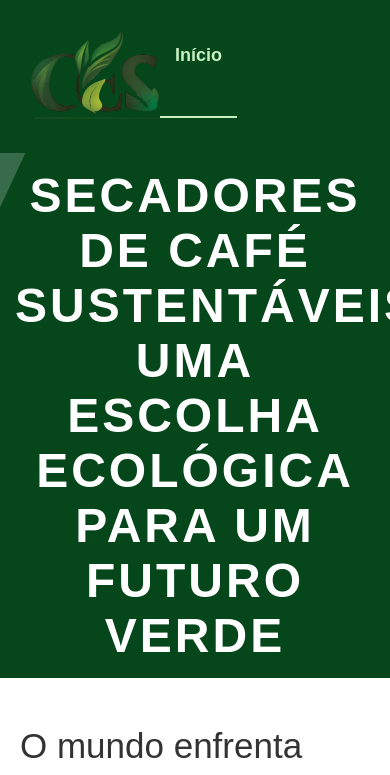
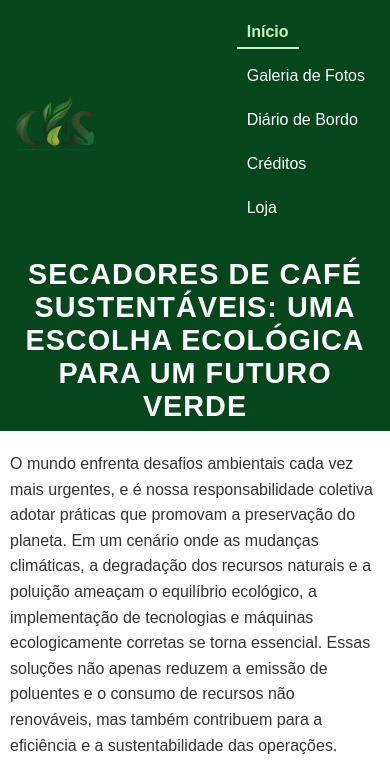
Before and after one commit to dsdo0/dsdo02.github.io, a plain HTML site: page index.html in a window 390 px wide. Shown: the top 775 px of the page. Drawn offline with Linux system fonts and the light colour scheme.

Commit message:
Update estilo.css

```diff
--- a/css/estilo.css
+++ b/css/estilo.css
@@ -122,3 +122,39 @@
         display: block;
         margin: 20px 0;
     }
+@media (max-width: 480px) {
+    header {
+        padding: 15px;
+    }
+
+    header .logo img {
+        width: 80px;
+    }
+
+    nav ul {
+        flex-direction: column;
+        align-items: flex-start;
+    }
+
+    nav ul li {
+        margin-right: 0;
+        margin-bottom: 10px;
+    }
+
+    nav ul li a {
+        font-size: 16px;
+        padding: 8px 10px;
+    }
+
+    .title h1 {
+        font-size: 1.8em;
+        padding: 8px;
+        margin-bottom: 10px;
+        letter-spacing: 1px;
+    }
+
+    .paragrafo {
+        font-size: 16px;
+        padding: 10px;
+    }
+}
```
